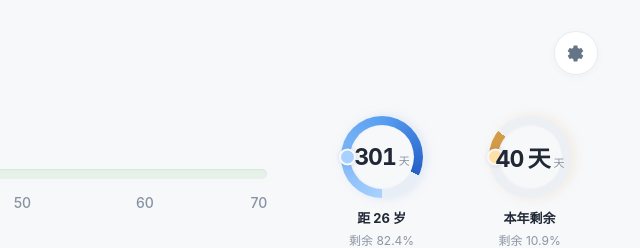
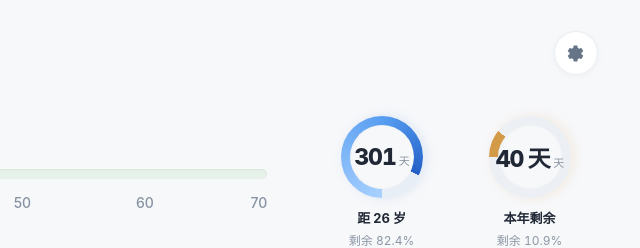
Before and after one commit to 2271259387/life-countdown, a plain HTML site: page index.html in a window 1280 px wide. Shown: the top 248 px of the page, 640-1280 px from the left. Drawn offline with Linux system fonts and the light colour scheme.

Commit message:
Remove ring start marker and refine ring labels

```diff
--- a/css/style.css
+++ b/css/style.css
@@ -193,3 +193,9 @@ button,input{font:inherit}button{-webkit-tap-highlight-color:transparent;cursor:
 .progress-ring.amber:after{background:var(--ring-start)}
 .ring-hole strong{font-variant-numeric:tabular-nums}
 @media(max-width:900px){.progress-ring{--ring-thickness:8px}}
+
+
+/* Ring centers show remaining days; percentage stays beneath each ring */
+.progress-ring:after{content:none!important;display:none!important}
+.ring-hole strong{font-size:23px;font-weight:760}
+.ring-copy span{font-variant-numeric:tabular-nums}
```
